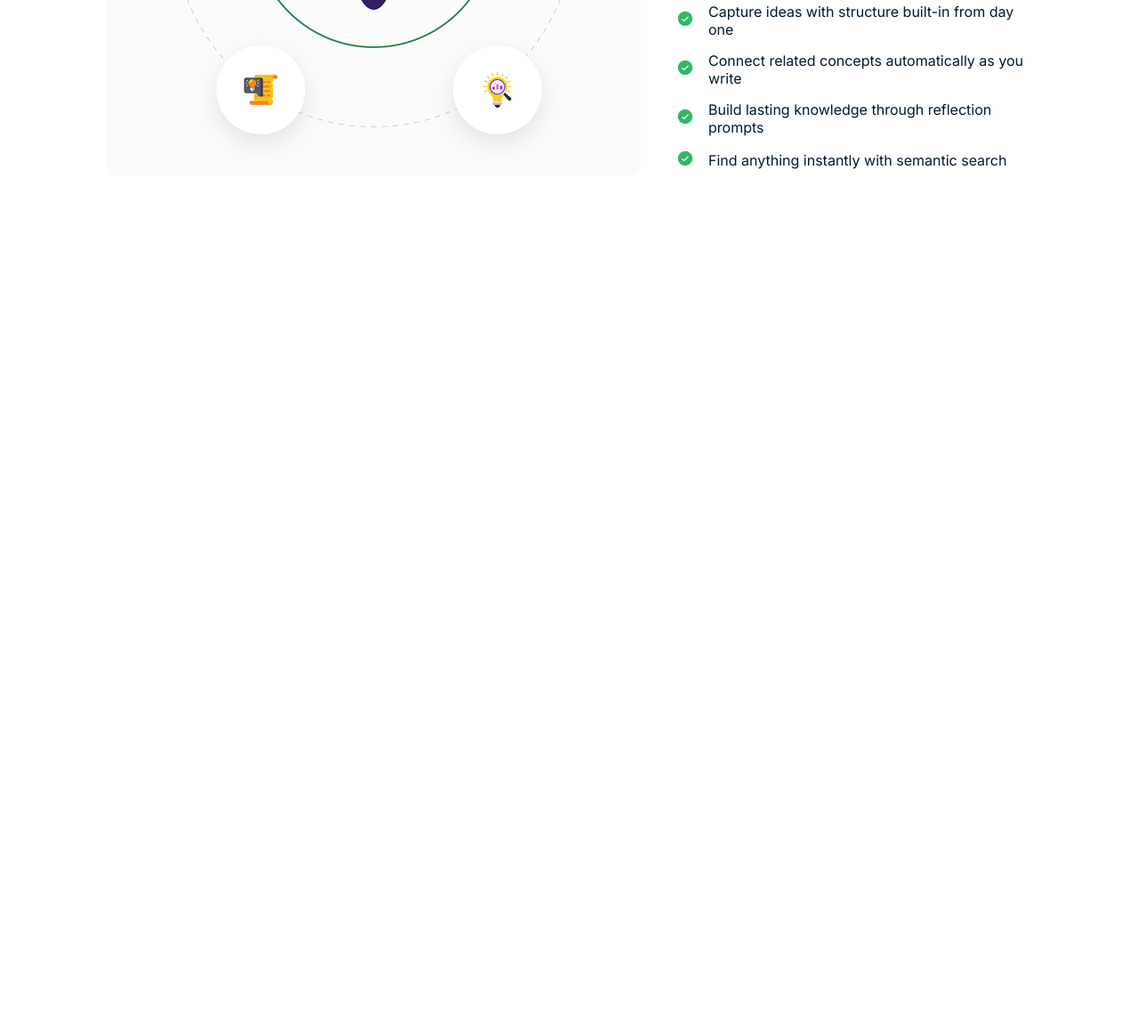
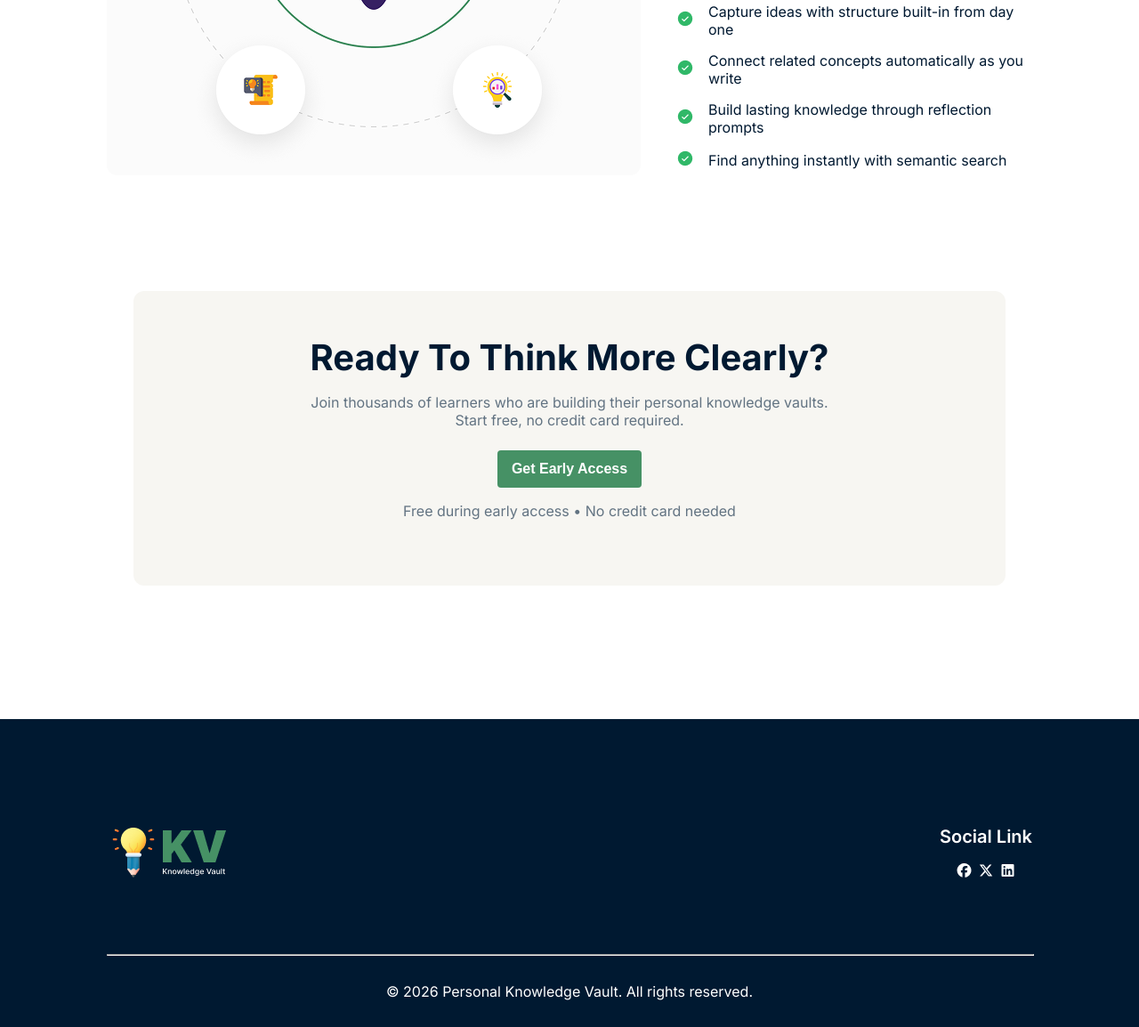
Before and after one commit to mdrafsun3434/Assignment-0001, a plain HTML site: page index.html in a window 1280 px wide. Shown: the part 1660-2814 px from the top of the page at 89% size. Before the commit the page ends 1987 px from the top, so only its background shows below. Drawn offline with Linux system fonts and the light colour scheme.

Commit message:
fifth commit

```diff
--- a/index.html
+++ b/index.html
@@ -125,3 +125,36 @@
       </div>
     </section>
     <!-- section-3 end -->
+     <section class="ready-to">
+      <h2>Ready To Think More Clearly?</h2>
+      <p>
+        Join thousands of learners who are building their personal knowledge
+        vaults. <br />
+        Start free, no credit card required.
+      </p>
+      <button class="btn-3 btn">Get Early Access</button>
+      <p>Free during early access • No credit card needed</p>
+    </section>
+    <footer>
+      <div class="footer-container">
+        <div class="footer-top">
+          <div class="footer-logo">
+            <img src="./style/images/logo-footer.png" alt="" />
+          </div>
+          <div class="social-links">
+            <h4>Social Link</h4>
+            <a href="#"><i class="fa-brands fa-facebook"></i></a>
+            <a href="#"><i class="fa-brands fa-x-twitter"></i></a>
+            <a href="#"><i class="fa-brands fa-linkedin"></i></a>
+          </div>
+        </div>
+        <div class="footer-bottom">
+          <hr/>
+          <div class="personal">
+            © 2026 Personal Knowledge Vault. All rights reserved.
+          </div>
+        </div>
+      </div>
+    </footer>
+  </body>
+</html>
--- a/style/color.css
+++ b/style/color.css
@@ -209,3 +209,70 @@ nav{
     display: flex;
 }
 /* section 3 end*/
+
+
+/* footer start */
+.ready-to{
+    background-color: #F7F6F2;
+    padding: 50px 80px;
+    text-align: center;
+    border-radius: 12px;
+    max-width: 1360px;
+    margin: 150px ;
+    margin-top: 0;
+}
+.ready-to h2{
+    font-size: 40px;
+    font-weight: 700;
+    color: #001931;
+    margin-bottom: 16px;
+}
+.ready-to p{
+    font-size: 16px;
+    color: #627382;
+    margin-bottom: 24px;
+}
+.btn-3{
+    background-color: #469165;
+    color: #FFFFFF;
+    padding: 12px 16px;
+    font-size: 16px;
+    font-weight: 600;
+    border-radius: 4px;
+    border: none;
+    cursor: pointer;
+    margin-bottom: 16px;
+}
+footer{
+    background-color: #001931;
+    padding: 120px 120px 30px 120px;
+    color: #FFFFFF;
+    text-align: center;
+
+
+}
+footer hr{
+    color: #E5E7EB;
+    width: 1000px;
+    width:100%;
+    margin: 0 auto;
+    margin-bottom: 30px;
+
+}
+.footer-top{
+    display: flex;
+    justify-content: space-between;
+    margin-bottom: 80px;
+
+}
+.social-links{
+    color: #FFFFFF;
+}
+.social-links h4{
+    font-size: 20px;
+    font-weight: 600;
+    margin-bottom: 16px;
+}
+.social-links a{
+    color: #FFFFFF;
+}
```
